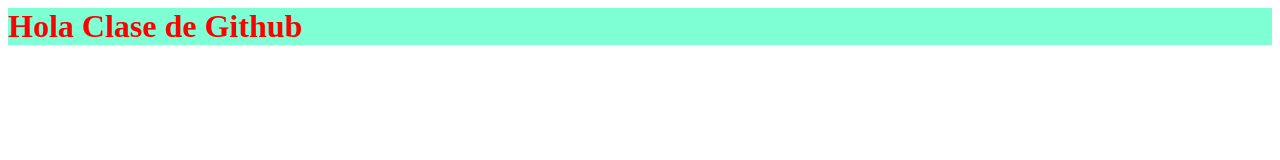
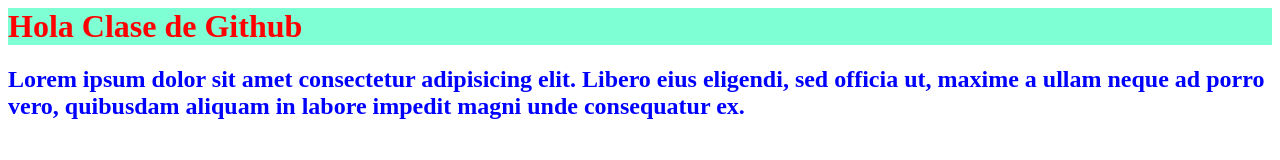
Before and after one commit to sxater/comision-33120, a plain HTML site: page index.html in a window 1280 px wide. Drawn offline with Linux system fonts and the light colour scheme.

Commit message:
h2 y img

```diff
--- a/css/estilos.css
+++ b/css/estilos.css
@@ -2,3 +2,7 @@ h1{
     color: red;
     background-color: aquamarine;
 }
+
+h2{
+    color: blue;
+}
--- a/index.html
+++ b/index.html
@@ -9,6 +9,7 @@
 <body>
 
     <h1>Hola Clase de Github</h1>
+    <h2>Lorem ipsum dolor sit amet consectetur adipisicing elit. Libero eius eligendi, sed officia ut, maxime a ullam neque ad porro vero, quibusdam aliquam in labore impedit magni unde consequatur ex.</h2>
 
 </body>
 </html>
```
